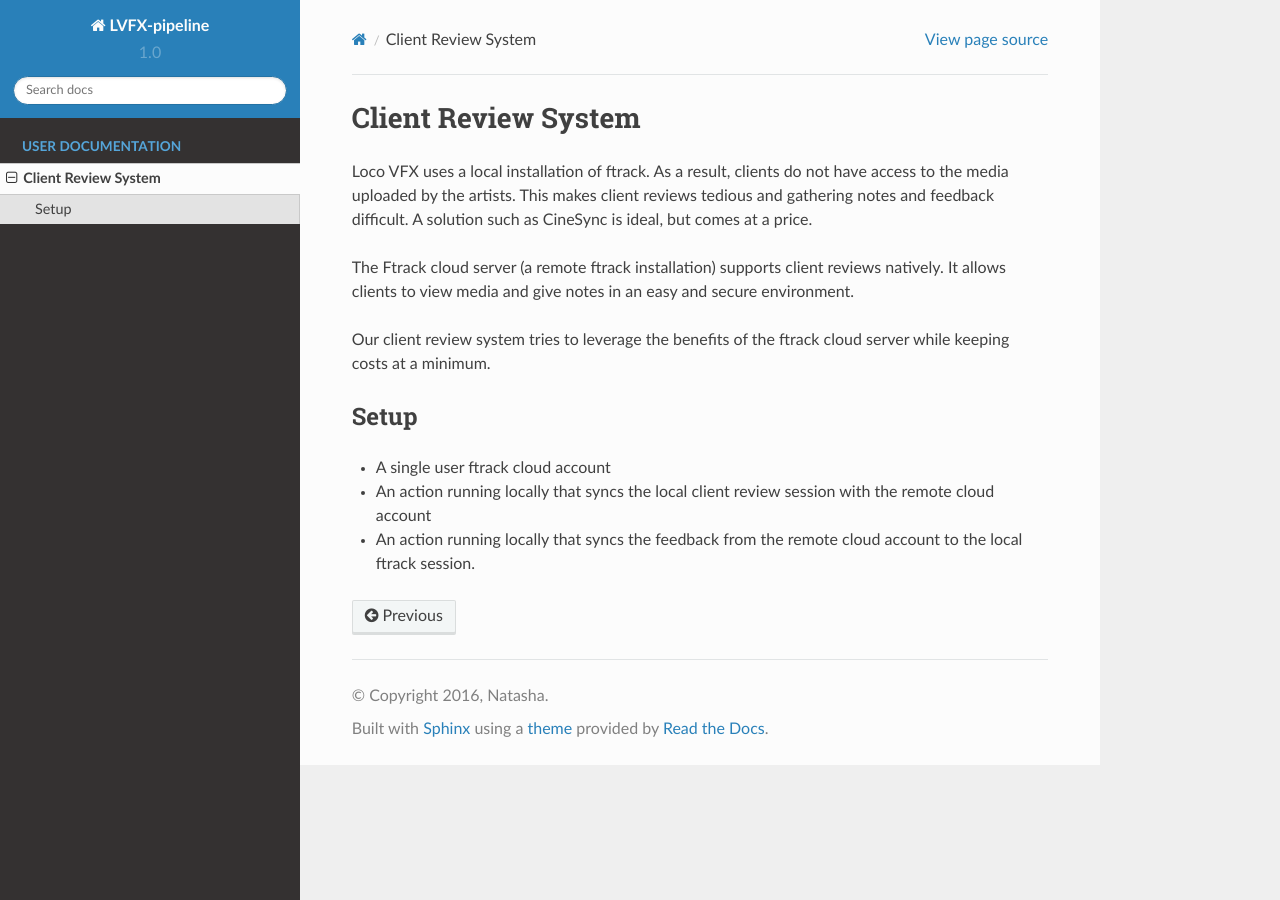
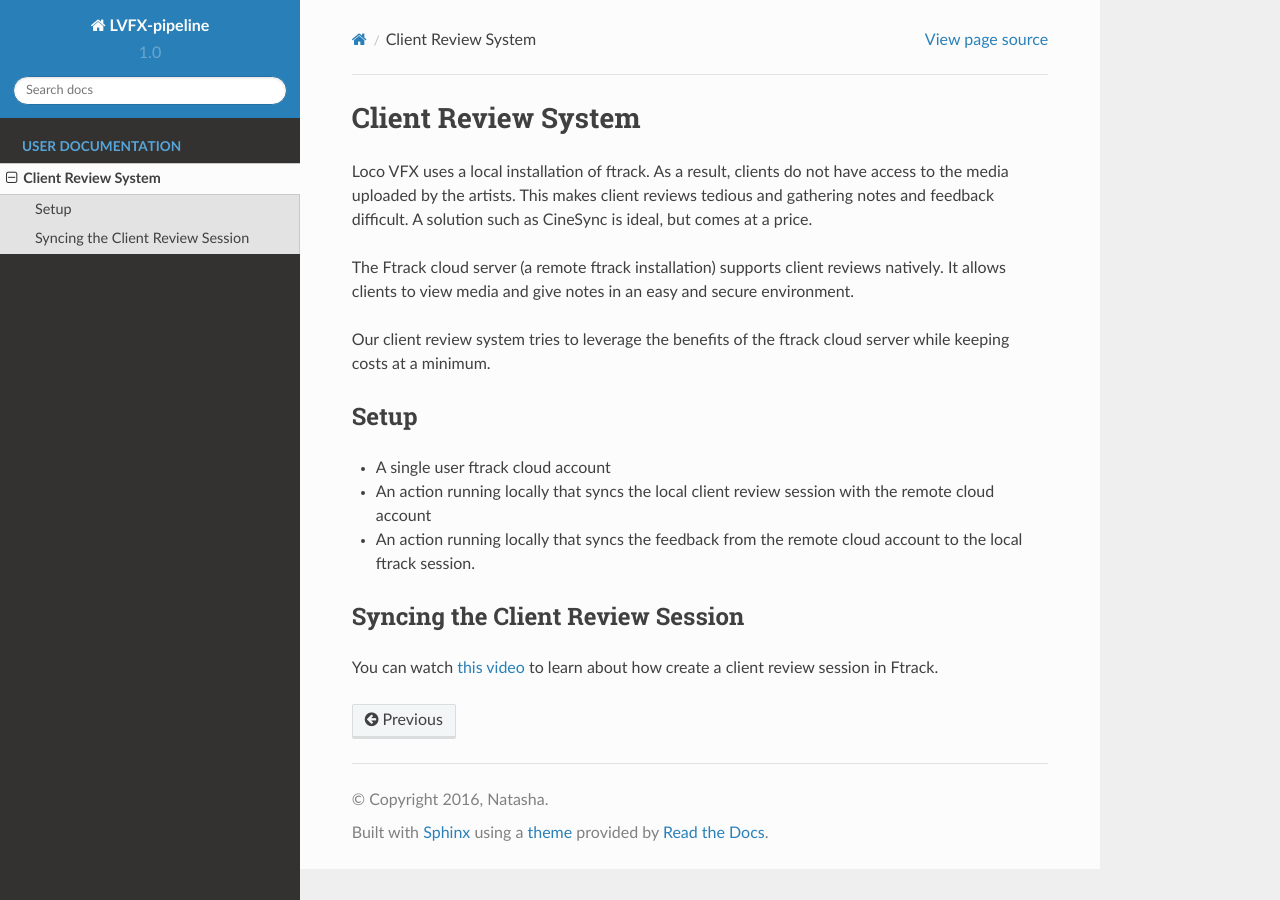
Before and after one commit to afrocircus/LVFX-pipeline, a Sphinx documentation site: the page built from docs/client-review.rst, in a window 1280 px wide. Built offline with Sphinx 7.4.7 and the Read the Docs theme 2.0.0, drawn with Linux system fonts in a browser that asks for light colours.

Commit message:
client-review updated

```diff
--- a/docs/client-review.rst
+++ b/docs/client-review.rst
@@ -18,3 +18,11 @@ Setup
 * A single user ftrack cloud account
 * An action running locally that syncs the local client review session with the remote cloud account
 * An action running locally that syncs the feedback from the remote cloud account to the local ftrack session.
+
+
+Syncing the Client Review Session
+---------------------------------
+
+You can watch `this video`_ to learn about how create a client review session in Ftrack.
+
+.. _this video: https://www.ftrack.com/portfolio/internal-client-review-ftrack
```
